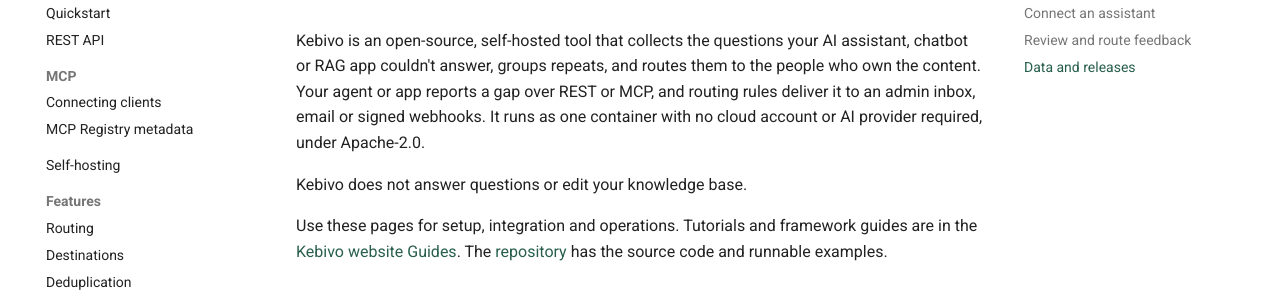
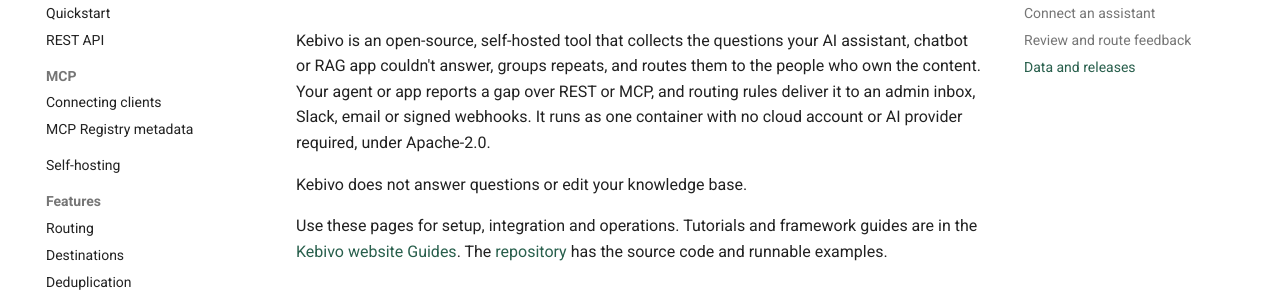
Before and after one commit to OCNAI/kebivo, an MkDocs documentation site: the page built from docs/index.md, in a window 1280 px wide and 1305 px high. Shown: the part 152-452 px from the top of the window. Built offline with MkDocs 1.6.1 and Material for MkDocs 9.7.7, drawn with Linux system fonts in a browser that asks for light colours; comment, search, counter and statistics services are not loaded.

Commit message:
Mention Slack among delivery destinations

```diff
--- a/docs/index.md
+++ b/docs/index.md
@@ -5,7 +5,7 @@
 
 # Kebivo documentation
 
-Kebivo is an open-source, self-hosted tool that collects the questions your AI assistant, chatbot or RAG app couldn't answer, groups repeats, and routes them to the people who own the content. Your agent or app reports a gap over REST or MCP, and routing rules deliver it to an admin inbox, email or signed webhooks. It runs as one container with no cloud account or AI provider required, under Apache-2.0.
+Kebivo is an open-source, self-hosted tool that collects the questions your AI assistant, chatbot or RAG app couldn't answer, groups repeats, and routes them to the people who own the content. Your agent or app reports a gap over REST or MCP, and routing rules deliver it to an admin inbox, Slack, email or signed webhooks. It runs as one container with no cloud account or AI provider required, under Apache-2.0.
 
 Kebivo does not answer questions or edit your knowledge base.
 
--- a/docs/llms.txt
+++ b/docs/llms.txt
@@ -2,7 +2,7 @@
 
 > Kebivo is an open-source, self-hosted tool that collects the questions your AI assistant, chatbot or RAG app couldn't answer, groups repeats, and routes them to the people who own the content.
 
-Your agent or app reports a gap over REST or MCP, and routing rules deliver it to an admin inbox, email or signed webhooks. It runs as one container with no cloud account or AI provider required, under Apache-2.0.
+Your agent or app reports a gap over REST or MCP, and routing rules deliver it to an admin inbox, Slack, email or signed webhooks. It runs as one container with no cloud account or AI provider required, under Apache-2.0.
 
 ## Documentation
 
@@ -15,7 +15,7 @@
 - [Feedback management](https://docs.kebivo.com/feedback-management/): Review, search and triage grouped reports.
 - [Deduplication](https://docs.kebivo.com/deduplication/): Understand exact grouping and optional semantic grouping.
 - [Routing](https://docs.kebivo.com/routing/): Configure ordered tag rules, fallback and simulation.
-- [Destinations](https://docs.kebivo.com/destinations/): Send reports to email or signed webhooks and inspect deliveries.
+- [Destinations](https://docs.kebivo.com/destinations/): Send reports to Slack, email or signed webhooks and inspect deliveries.
 - [LLM providers](https://docs.kebivo.com/llm-providers/): Configure optional AI-assisted grouping and review its data flow.
 - [Retention](https://docs.kebivo.com/retention/): Set retention rules for stored data.
 - [Export](https://docs.kebivo.com/export/): Export project data as JSON Lines.
```
Also changed, not shown: README.md (+3 -3 lines).
